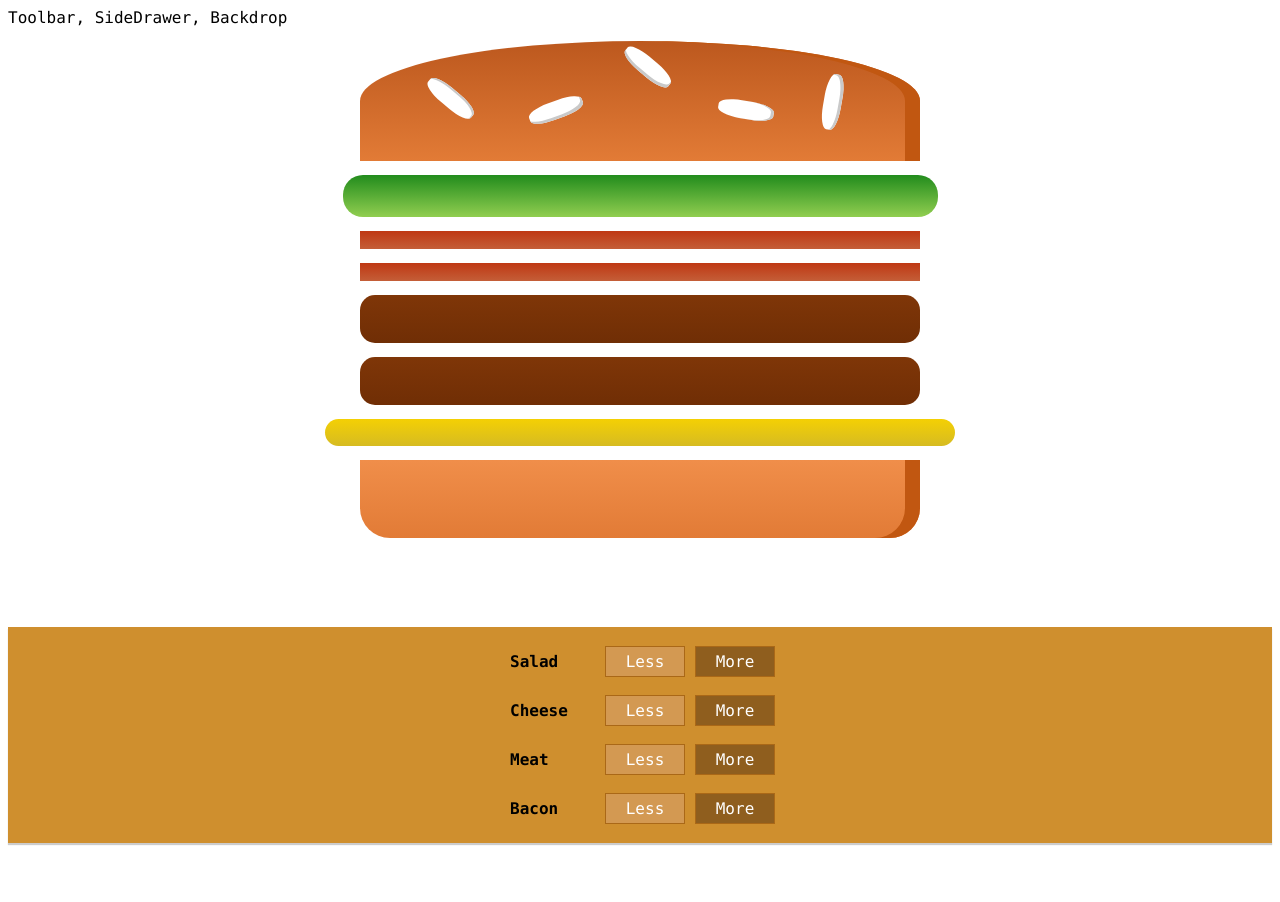
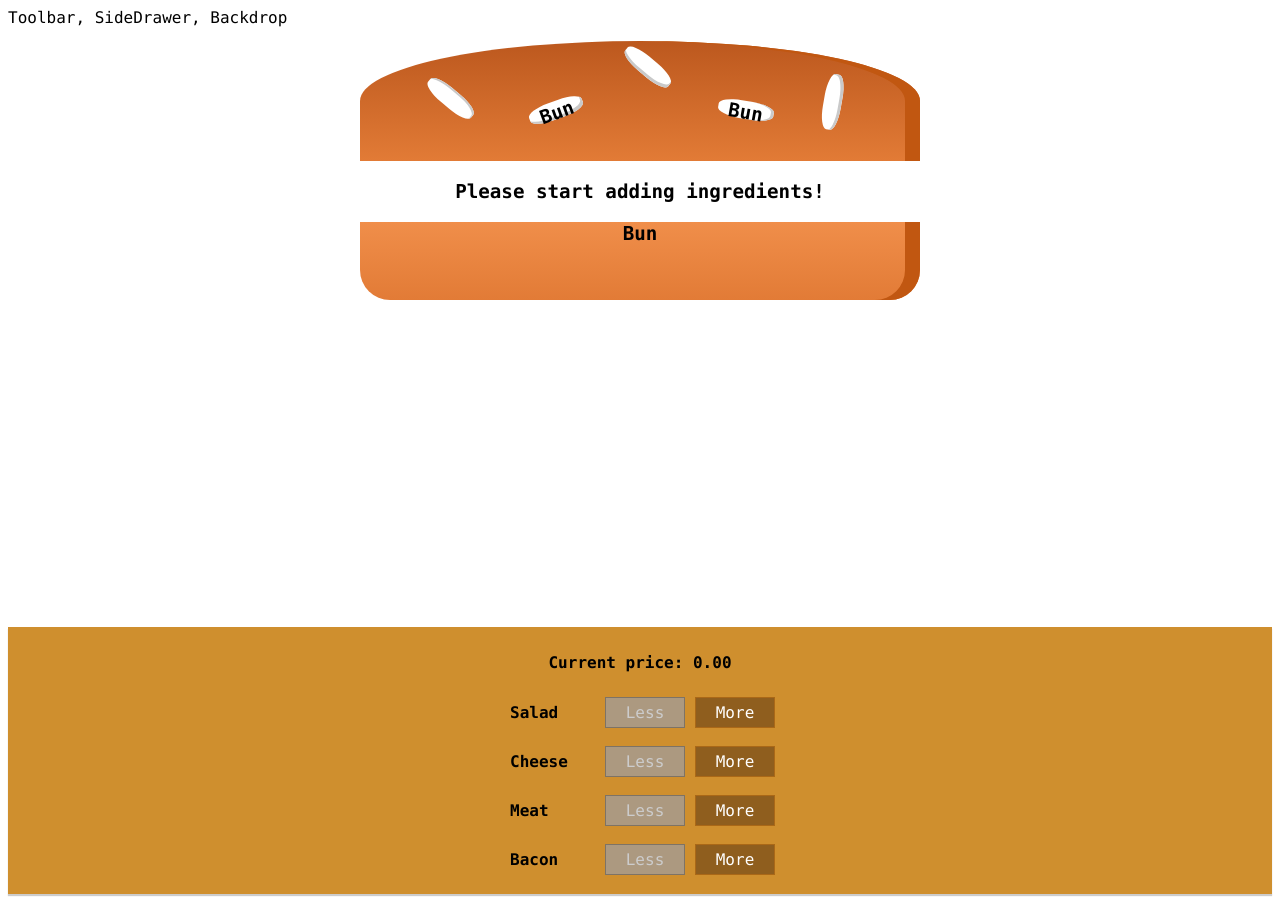
Before and after one commit to mbronshteyn/react_burger_builder, a React (Create React App) app: page / in a window 1280 px wide. Before the commit the page ends 851 px from the top, so only its background shows below. Built offline with nearby package versions, Linux system fonts and the light colour scheme.

Commit message:
add controls

```diff
--- a/src/components/Burger/BuildControls/BuildControl/BuildControl.js
+++ b/src/components/Burger/BuildControls/BuildControl/BuildControl.js
@@ -2,13 +2,19 @@ import React from "react";
 
 import classes from './BuildControl.module.css';
 
-const buildControl = ( props ) => (
+const buildControl = ( props ) => {
+  /* keep it like this to add javascript debug if needed */
+  return (
     <div className={classes.BuildControl}>
         <div className={classes.Label}>{props.label}</div>
-        <button className={classes.Less}>Less</button>
-        <button className={classes.More}>More</button>
+        <button
+          disabled={ props.disabled }
+          className={classes.Less}
+          onClick={ props.removed }>Less</button>
+        <button className={classes.More} onClick={  props.added }>More</button>
     </div>
-);
+  )
+};
 
 
 export default buildControl;
--- a/src/components/Burger/BuildControls/BuildControls.js
+++ b/src/components/Burger/BuildControls/BuildControls.js
@@ -10,10 +10,17 @@ const controls = [
   {label: 'Bacon', type: 'bacon'},
 ];
 
-const buildControls = (prop) => (
+const buildControls = (props) => (
   <div className={styles.BuildControls} id='buildControls'>
+    <p><strong>Current price: { props.price }</strong></p>
     {controls.map(ctrl => (
-      <BuildControl key={ctrl.label} label={ctrl.label}/>
+      <BuildControl
+        key={ctrl.label}
+        label={ctrl.label}
+        added={ () => props.ingredientAdded( ctrl.type )}
+        removed={ () => props.ingredientRemoved( ctrl.type )}
+        disabled= { props.disabled[ctrl.type] }
+      />
     ))}
   </div>
 );
--- a/src/components/Burger/Burger.js
+++ b/src/components/Burger/Burger.js
@@ -5,7 +5,10 @@ import styles from './Burger.module.css';
 
 const burger = ( props ) => {
 
-  let transformedIngredients = Object.keys( props.ingredients )
+  let trans
+
+  let transformedIngredients = null;
+  transformedIngredients = Object.keys( props.ingredients )
     .map( igKey => {
       return [...Array(props.ingredients[igKey])].map( (_,i) => {
         return <BurgerIngredient key={ igKey + 1 } type={igKey} />
@@ -20,7 +23,7 @@ const burger = ( props ) => {
   }
 
   return (
-    <div className={styles.Burger}>
+    <div  className={styles.Burger}>
       <BurgerIngredient type='bread-top' />
       { transformedIngredients }
       <BurgerIngredient type='bread-bottom' />
--- a/src/components/Burger/BurgerIngredient/BurgerIngredient.js
+++ b/src/components/Burger/BurgerIngredient/BurgerIngredient.js
@@ -6,30 +6,28 @@ import classes from './BurgerIngredient.module.css'
 class BurgerIngredient extends Component {
 
   render() {
-
     let ingredient = null;
-
     switch (this.props.type) {
       case('bread-bottom'):
-        ingredient = <div className={classes.BreadBottom}/>
+        ingredient = <div className={classes.BreadBottom}>Bun</div>
         break;
       case('bread-top'):
         ingredient = (<div className={classes.BreadTop}>
-          <div className={classes.Seeds1}/>
-          <div className={classes.Seeds2}/>
+          <div className={classes.Seeds1}>Bun</div>
+          <div className={classes.Seeds2}>Bun</div>
         </div>);
         break;
       case('meat'):
-        ingredient = <div className={classes.Meat}></div>
+        ingredient = <div className={classes.Meat}>Meat</div>
         break;
       case('cheese'):
-        ingredient = <div className={classes.Cheese}></div>
+        ingredient = <div className={classes.Cheese}>Cheese</div>
         break;
       case('bacon'):
-        ingredient = <div className={classes.Bacon}></div>
+        ingredient = <div className={classes.Bacon}>Bacon</div>
         break;
       case('salad'):
-        ingredient = <div className={classes.Salad}></div>
+        ingredient = <div className={classes.Salad}>Salad</div>
         break;
       default:
         ingredient = null;
--- a/src/containers/BurgerBuilder/BurgerBuilder.js
+++ b/src/containers/BurgerBuilder/BurgerBuilder.js
@@ -4,22 +4,91 @@ import Burger from '../../components/Burger/Burger'
 import BuildControls from '../../components/Burger/BuildControls/BuildControls'
 import Aux from '../../hoc/Aux';
 
+const INGREDIENT_PRICES = {
+  salad: 0.5,
+  cheese: 0.4,
+  meat: 1.3,
+  bacon: 0.7
+};
+
 class BurgerBuilder extends Component {
 
   state = {
     ingredients: {
-      salad: 1,
-      bacon: 2,
-      meat: 2,
-      cheese: 1,
+      salad: 0,
+      bacon: 0,
+      cheese: 0,
+      meat: 0,
+    },
+    totalPrice: 0,
+  };
+
+  addIngredientHandler = ( type ) => {
+    const oldCount = this.state.ingredients[type];
+    const updatedCount = oldCount + 1;
+    const updatedIngredients = {
+      ...this.state.ingredients
+    };
+
+    updatedIngredients[type] = updatedCount;
+
+    // need to make sure INGREDIENT_PRICES are matching
+    const priceAddition = INGREDIENT_PRICES[type];
+    const oldPrice = this.state.totalPrice;
+    const newPrice = oldPrice + priceAddition;
+
+    // update state
+    this.setState( {
+      ingredients: updatedIngredients,
+      totalPrice: newPrice,
+    });
+  };
+
+  removeIngredientHandler = ( type ) => {
+    const oldCount = this.state.ingredients[type];
+
+    if( oldCount <= 0 ){
+      return;
     }
+
+    const updatedCount = oldCount - 1;
+    const updatedIngredients = {
+      ...this.state.ingredients
+    };
+
+    updatedIngredients[type] = updatedCount;
+
+    // need to make sure INGREDIENT_PRICES are matching
+    const priceDeduction = INGREDIENT_PRICES[type];
+    const oldPrice = this.state.totalPrice;
+    const newPrice = oldPrice - priceDeduction;
+
+    // update state
+    this.setState( {
+      ingredients: updatedIngredients,
+      totalPrice: newPrice,
+    });
   };
 
   render() {
+    const disabledInfo = {
+      ...this.state.ingredients,
+    };
+
+    // convert disabledInfo array to true/false
+    for( let key in disabledInfo ){
+      disabledInfo[key] = disabledInfo[key] <= 0;
+    }
+
     return (
       <Aux>
         <Burger ingredients={this.state.ingredients}/>
-        <BuildControls/>
+        <BuildControls
+          price = { this.state.totalPrice.toFixed(2) }
+          ingredientAdded = { this.addIngredientHandler }
+          ingredientRemoved = { this.removeIngredientHandler }
+          disabled = { disabledInfo }
+        />
       </Aux>
     );
   }
```
